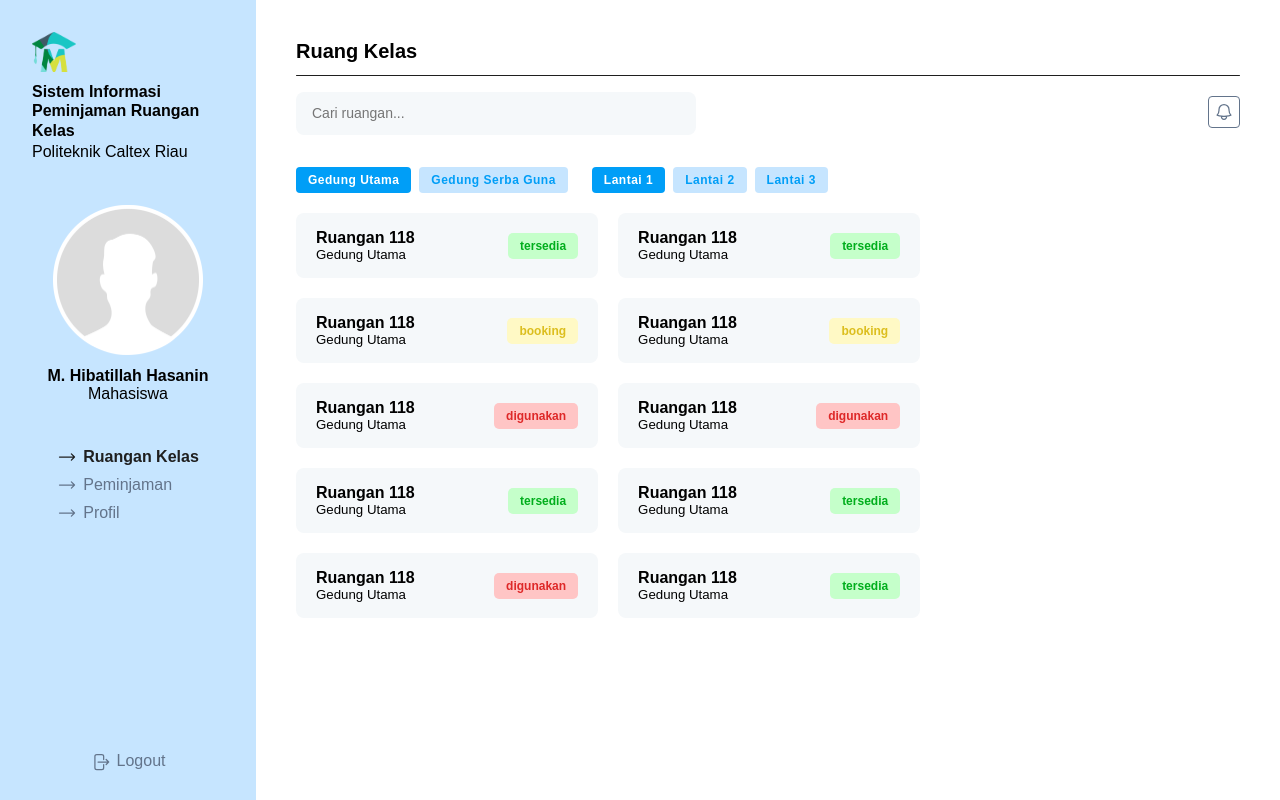
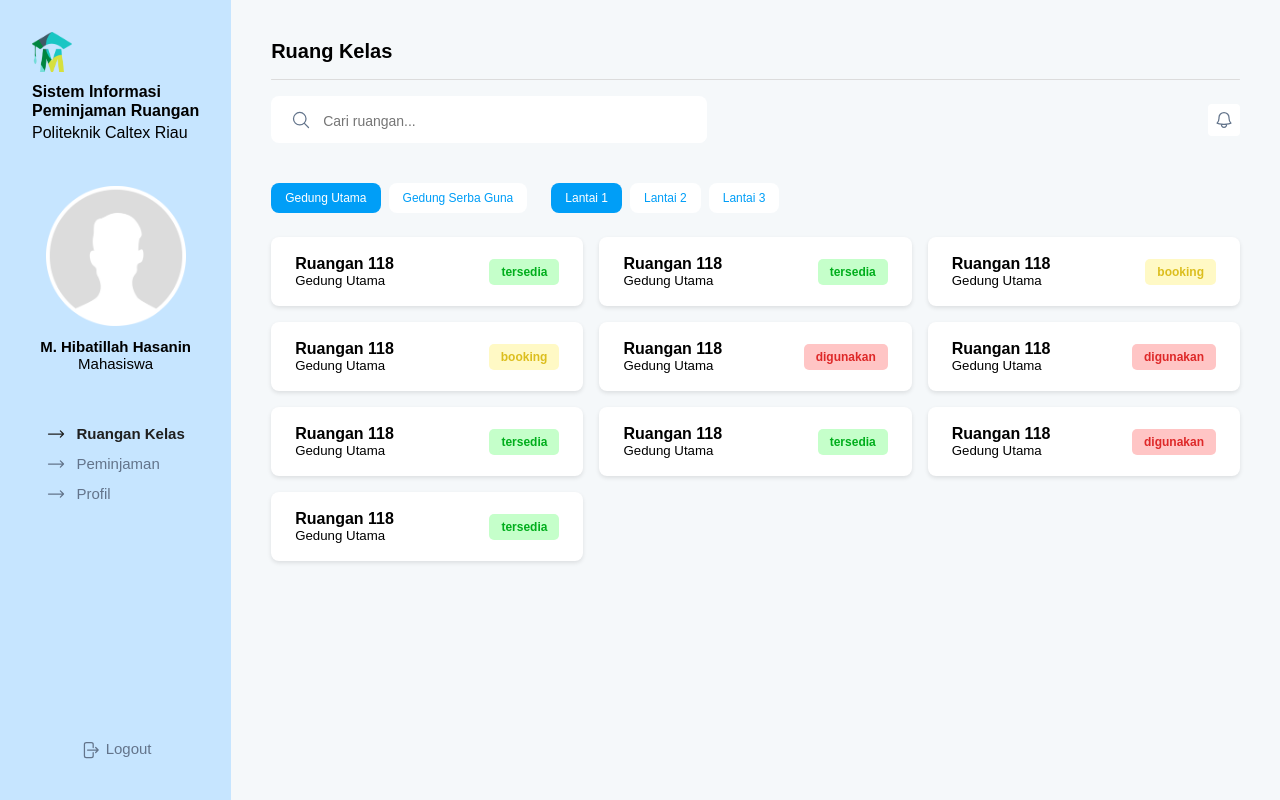
Before and after one commit to setiawanprmn/peminjaman-ruangan, a plain HTML site: page pages/home.html in a window 1280 px wide. Drawn offline with Linux system fonts and the light colour scheme.

Commit message:
update aside, header, listdata, card

```diff
--- a/pages/home.html
+++ b/pages/home.html
@@ -7,7 +7,7 @@
     <link rel="preconnect" href="https://fonts.googleapis.com" />
     <link rel="preconnect" href="https://fonts.gstatic.com" crossorigin />
     <link rel="stylesheet" href="../style.css" />
-    <link rel="icon" href="../favicon.ico">
+    <link rel="icon" href="../favicon.ico" />
     <title>Ruangan Kelas</title>
   </head>
   <body>
@@ -18,7 +18,7 @@
           <img src="../assets/logo.png" alt="logo" class="logo" />
           <h2 class="brand">
             Sistem Informasi <br />
-            Peminjaman Ruangan Kelas
+            Peminjaman Ruangan
           </h2>
           <h3 class="sub-brand">Politeknik Caltex Riau</h3>
         </div>
@@ -27,6 +27,7 @@
           <h2 class="profile-name">M. Hibatillah Hasanin</h2>
           <h3 class="profile-status">Mahasiswa</h3>
         </div>
+        <!-- menu -->
         <ul class="list">
           <li>
             <a href="./home.html">
@@ -114,11 +115,26 @@
       </aside>
 
       <!-- main content -->
-      <main class="main-content">
+      <main class="main">
         <header class="header">
           <h1 class="title-page">Ruang Kelas</h1>
           <div class="divider"></div>
           <div class="header-util">
+            <div class="search-box">
+              <svg
+                xmlns="http://www.w3.org/2000/svg"
+                fill="none"
+                viewBox="0 0 24 24"
+                stroke-width="1.5"
+                stroke="currentColor"
+                class="svg-search"
+              >
+                <path
+                  stroke-linecap="round"
+                  stroke-linejoin="round"
+                  d="M21 21l-5.197-5.197m0 0A7.5 7.5 0 105.196 5.196a7.5 7.5 0 0010.607 10.607z"
+                />
+              </svg>
               <input
                 type="search"
                 name="search"
@@ -126,6 +142,7 @@
                 placeholder="Cari ruangan..."
                 class="form-input search"
               />
+            </div>
             <div class="notif">
               <svg
                 xmlns="http://www.w3.org/2000/svg"
@@ -144,9 +161,11 @@
             </div>
           </div>
         </header>
-        <ul class="list-data">
+        <div class="content">
+          <!-- radio gedung lantai -->
           <div class="label-wrapper">
-            <div class="label-item">
+            <ul>
+              <li class="label-item">
                 <input
                   type="radio"
                   name="gedung"
@@ -166,8 +185,10 @@
                 <label for="gedung-serbaguna" class="label-radio">
                   Gedung Serba Guna
                 </label>
-            </div>
-            <div class="label-item">
+              </li>
+            </ul>
+            <ul>
+              <li class="label-item">
                 <input
                   type="radio"
                   name="lantai"
@@ -175,29 +196,16 @@
                   class="label"
                   checked
                 />
-              <label for="lantai-1" class="label-radio">
-                Lantai 1
-              </label>
-              <input
-                type="radio"
-                name="lantai"
-                id="lantai-2"
-                class="label"
-              />
-              <label for="lantai-2" class="label-radio">
-                Lantai 2
-              </label>
-              <input
-                type="radio"
-                name="lantai"
-                id="lantai-3"
-                class="label"
-              />
-              <label for="lantai-3" class="label-radio">
-                Lantai 3
-              </label>
+                <label for="lantai-1" class="label-radio"> Lantai 1 </label>
+                <input type="radio" name="lantai" id="lantai-2" class="label" />
+                <label for="lantai-2" class="label-radio"> Lantai 2 </label>
+                <input type="radio" name="lantai" id="lantai-3" class="label" />
+                <label for="lantai-3" class="label-radio"> Lantai 3 </label>
+              </li>
+            </ul>
           </div>
-          </div>
+          <!-- list data -->
+          <ul class="list-data">
             <li class="card sm">
               <div class="card-title">
                 <h4 class="card-ruangan">Ruangan 118</h4>
@@ -269,6 +277,7 @@
               <div class="card-status available">tersedia</div>
             </li>
           </ul>
+        </div>
       </main>
     </div>
   </body>
--- a/style.css
+++ b/style.css
@@ -84,15 +84,16 @@ body,
   height: 100vh;
   display: flex;
 
-  .main-content {
+  .main {
     flex: 1 1 auto;
     height: 100%;
     padding: 40px;
+    background-color: var(--system-light);
 
     .header {
       display: flex;
       flex-direction: column;
-      gap: 12px;
+      gap: 16px;
 
       .title-page {
         font-size: 20px;
@@ -115,18 +116,20 @@ body,
           justify-content: center;
           align-items: center;
           border-radius: 4px;
+          background-color: var(--white);
           color: var(--slate);
-          border: 1px solid var(--slate);
           cursor: pointer;
+
+          &:active {
+            background-color: var(--blue-dark);
+            color: var(--white);
+          }
         }
       }
     }
 
-    .list-data {
-      margin-top: 32px;
-      display: flex;
-      flex-wrap: wrap;
-      gap: 20px;
+    .content {
+      margin-top: 40px;
 
       .label-wrapper {
         display: flex;
@@ -138,6 +141,17 @@ body,
           gap: 8px;
         }
       }
+
+      .list-data {
+        margin-top: 24px;
+        display: grid;
+        grid-template-columns: repeat(3, 1fr);
+        gap: 16px;
+
+        @media screen and (min-width: 1800px) {
+          grid-template-columns: repeat(4, 1fr);
+        }
+      }
     }
   }
 }
@@ -146,8 +160,7 @@ body,
 /* navigation */
 aside {
   position: relative;
-  width: fit-content;
-  min-width: 20%;
+  flex: 0 0 auto;
   display: flex;
   flex-direction: column;
   align-items: center;
@@ -155,14 +168,14 @@ aside {
   background-color: var(--blue-light);
 
   .logo {
-    width: 44px;
+    width: 40px;
     height: 40px;
   }
 
   .brand {
     margin-top: 6px;
     font-size: 16px;
-    font-weight: 700;
+    font-weight: 800;
   }
 
   .sub-brand {
@@ -178,32 +191,34 @@ aside {
     margin-top: 44px;
 
     .profile-img {
-      width: 150px;
-      height: 150px;
+      width: 140px;
+      height: 140px;
     }
 
     .profile-name {
-      font-size: 16px;
+      font-size: 15px;
       margin-top: 12px;
     }
 
     .profile-status {
-      font-size: 16px;
+      font-size: 15px;
       font-weight: 400;
     }
   }
 
   .list {
     list-style: none;
-    margin-top: 44px;
+    margin-top: 52px;
     display: flex;
     flex-direction: column;
-    gap: 8px;
+    justify-content: start;
+    gap: 10px;
 
     .menu-item {
       display: flex;
       align-items: center;
-      gap: 6px;
+      gap: 10px;
+      font-size: 15px;
       color: var(--slate);
 
       &:hover {
@@ -219,11 +234,13 @@ aside {
 
   .logout {
     position: absolute;
-    bottom: 28px;
+    bottom: 5%;
     left: 50%;
     transform: translateX(-50%);
+    margin-top: auto;
     display: flex;
     gap: 6px;
+    font-size: 15px;
     margin-top: auto;
     color: var(--slate);
 
@@ -233,22 +250,23 @@ aside {
   }
 }
 
-/* card */
 .card {
   display: flex;
   align-items: center;
   gap: 6px;
-  padding-inline: 20px;
-  padding-block: 16px;
+  padding-inline: 24px;
+  padding-block: 18px;
   border-radius: var(--rounded);
-  background-color: var(--system-light);
+  background-color: var(--white);
+  box-shadow: 0px 2px 4px rgba(0, 0, 0, 0.1);
+  cursor: pointer;
 
   &.sm {
-    flex: 0 1 32%;
+    column-span: 1;
   }
 
   &.lg {
-    flex: 1 1 100%;
+    column-span: 3;
   }
 
   .card-title {
@@ -281,6 +299,18 @@ aside {
       background-color: var(--yellow-light);
       color: var(--yellow-dark);
     }
+  }
+}
+
+.search-box {
+  padding-left: 16px;
+  border-radius: var(--rounded);
+  background-color: var(--white);
+  display: flex;
+  align-items: center;
+
+  &:has(.form-input:focus) {
+    outline: 2px solid var(--blue-dark);
   }
 }
 
@@ -334,17 +364,18 @@ aside {
   &.search {
     width: 400px;
     padding-block: 14px;
+    background-color: var(--white);
+    outline: none;
   }
 }
 
 label.label-radio {
-  padding-inline: 12px;
-  padding-block: 6px;
-  border-radius: 4px;
+  padding-inline: 14px;
+  padding-block: 8px;
+  border-radius: var(--rounded);
   font-size: 12px;
-  font-weight: 600;
-  letter-spacing: 0.5px;
-  background-color: var(--blue-light);
+  font-weight: 500;
+  background-color: var(--white);
   color: var(--blue-dark);
   cursor: pointer;
 }
@@ -385,7 +416,7 @@ a {
   width: 100%;
   height: 1px;
   border-radius: 2px;
-  background-color: var(--dark);
+  background-color: var(--grey);
 }
 
 .name {
@@ -407,3 +438,10 @@ a {
   width: 20px;
   height: 20px;
 }
+
+.svg-search {
+  width: 20px;
+  height: 20px;
+  color: var(--slate);
+  transform: translateX(4px);
+}
```
Also changed, not shown: index.html (+1 -1 lines), pages/peminjaman.html (+49 -2 lines), pages/profil.html (+28 -2 lines). Lines whose indentation alone changed are shown as unchanged.
